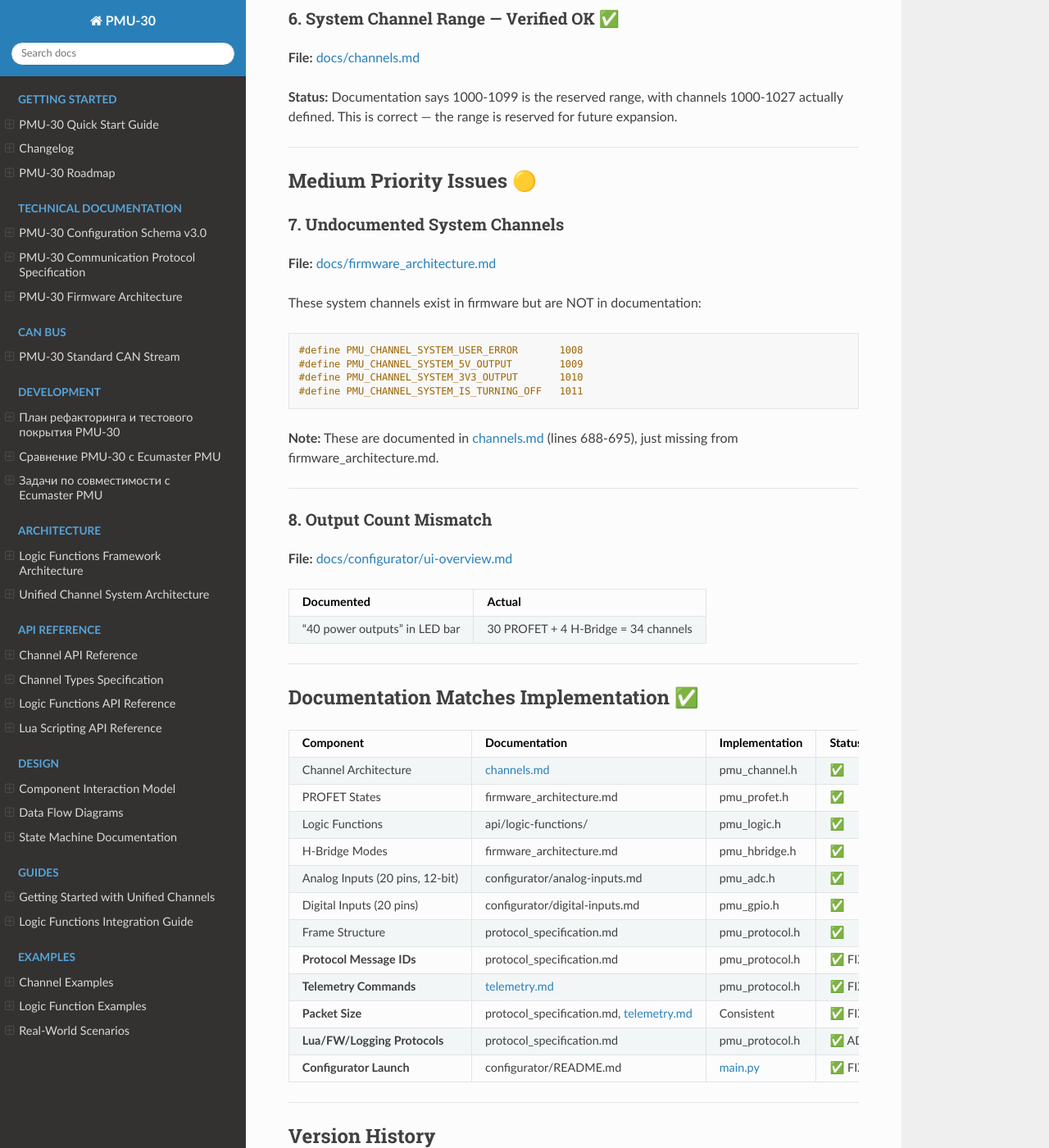
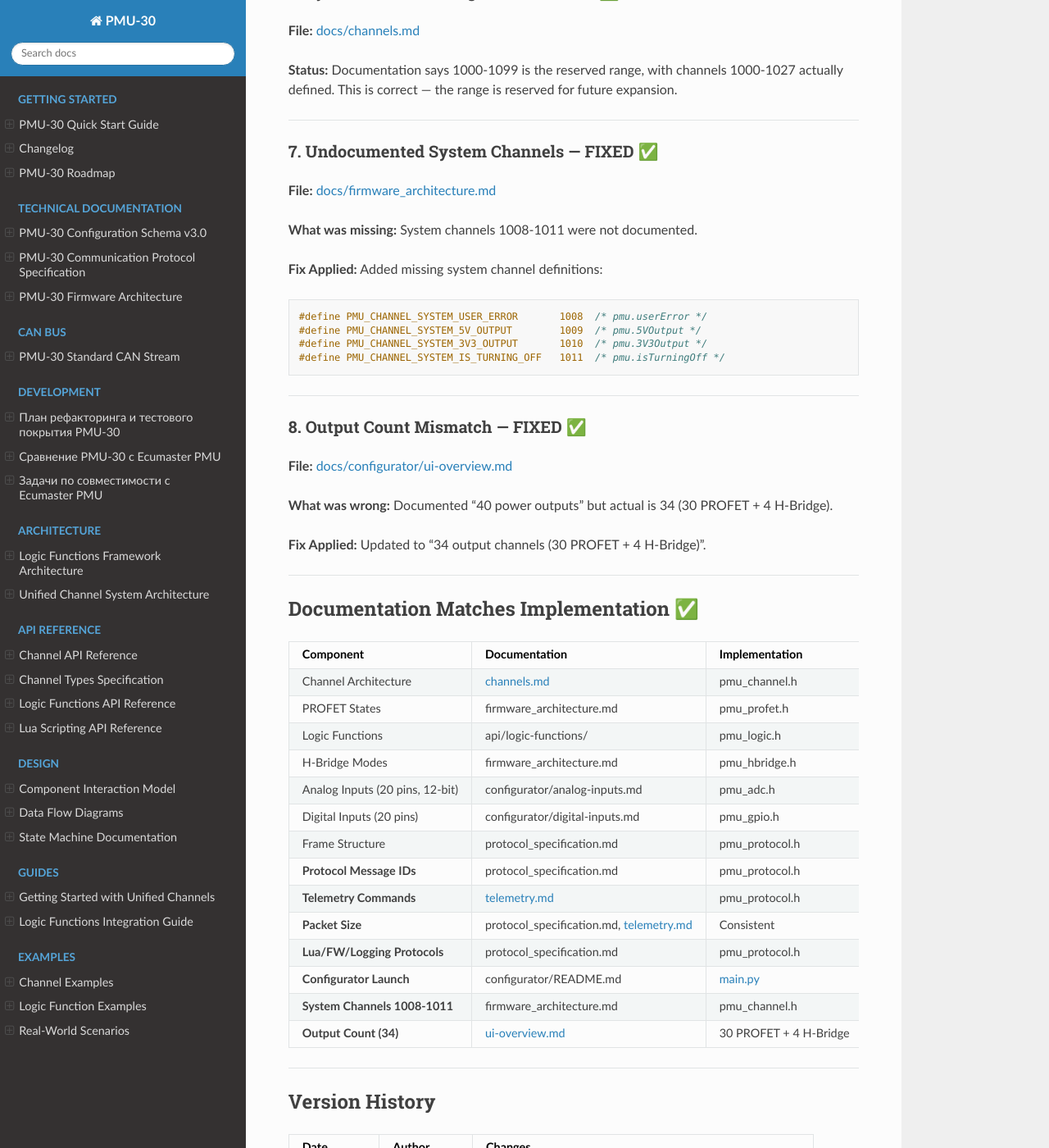
Before and after one commit to rakyury/pmu_30, a Sphinx documentation site: the page built from docs/DOCUMENTATION_STATUS.md, in a window 1280 px wide and 1400 px high, scrolled down 2405 px. Shown: the whole window at 82% size. Built offline with Sphinx 7.4.7 and the Read the Docs theme 3.1.0, drawn with Linux system fonts in a browser that asks for light colours; pages that are not in the unit, such as notebooks, are missing from menus; some of the changed text lies outside the part shown.

Commit message:
Fix remaining documentation issues - system channels and output count
- Add missing system channels 1008-1011 to firmware_architecture.md:
  - 1008: pmu.userError
  - 1009: pmu.5VOutput
  - 1010: pmu.3V3Output
  - 1011: pmu.isTurningOff

- Fix output count in ui-overview.md: 34 channels (30 PROFET + 4 H-Bridge)

- Update DOCUMENTATION_STATUS.md - all issues now resolved

🤖 Generated with [Claude Code](https://claude.com/claude-code)

Co-Authored-By: Claude Opus 4.5 <noreply@anthropic.com>

````diff
--- a/docs/DOCUMENTATION_STATUS.md
+++ b/docs/DOCUMENTATION_STATUS.md
@@ -8,8 +8,7 @@ This document tracks the accuracy of documentation compared to the actual implem
 
 | Status | Count | Description |
 |--------|-------|-------------|
-| ✅ Fixed | 6 | Issues resolved in this update |
-| 🟡 Medium | 2 | Minor issues remaining |
+| ✅ Fixed | 8 | All issues resolved |
 | ✅ OK | 7 | Documentation matches implementation |
 
 ---
@@ -96,32 +95,29 @@ This document tracks the accuracy of documentation compared to the actual implem
 
 ---
 
-## Medium Priority Issues 🟡
-
-### 7. Undocumented System Channels
+### 7. Undocumented System Channels — FIXED ✅
 
 **File:** [docs/firmware_architecture.md](firmware_architecture.md)
 
-These system channels exist in firmware but are NOT in documentation:
+**What was missing:** System channels 1008-1011 were not documented.
 
+**Fix Applied:** Added missing system channel definitions:
 ```c
-#define PMU_CHANNEL_SYSTEM_USER_ERROR       1008
-#define PMU_CHANNEL_SYSTEM_5V_OUTPUT        1009
-#define PMU_CHANNEL_SYSTEM_3V3_OUTPUT       1010
-#define PMU_CHANNEL_SYSTEM_IS_TURNING_OFF   1011
+#define PMU_CHANNEL_SYSTEM_USER_ERROR       1008  /* pmu.userError */
+#define PMU_CHANNEL_SYSTEM_5V_OUTPUT        1009  /* pmu.5VOutput */
+#define PMU_CHANNEL_SYSTEM_3V3_OUTPUT       1010  /* pmu.3V3Output */
+#define PMU_CHANNEL_SYSTEM_IS_TURNING_OFF   1011  /* pmu.isTurningOff */
 ```
-
-**Note:** These are documented in [channels.md](channels.md) (lines 688-695), just missing from firmware_architecture.md.
 
 ---
 
-### 8. Output Count Mismatch
+### 8. Output Count Mismatch — FIXED ✅
 
 **File:** [docs/configurator/ui-overview.md](configurator/ui-overview.md)
 
-| Documented | Actual |
-|------------|--------|
-| "40 power outputs" in LED bar | 30 PROFET + 4 H-Bridge = 34 channels |
+**What was wrong:** Documented "40 power outputs" but actual is 34 (30 PROFET + 4 H-Bridge).
+
+**Fix Applied:** Updated to "34 output channels (30 PROFET + 4 H-Bridge)".
 
 ---
 
@@ -141,6 +137,8 @@ These system channels exist in firmware but are NOT in documentation:
 | **Packet Size** | protocol_specification.md, telemetry.md | Consistent | ✅ FIXED |
 | **Lua/FW/Logging Protocols** | protocol_specification.md | pmu_protocol.h | ✅ ADDED |
 | **Configurator Launch** | configurator/README.md | main.py | ✅ FIXED |
+| **System Channels 1008-1011** | firmware_architecture.md | pmu_channel.h | ✅ FIXED |
+| **Output Count (34)** | ui-overview.md | 30 PROFET + 4 H-Bridge | ✅ FIXED |
 
 ---
 
@@ -148,5 +146,6 @@ These system channels exist in firmware but are NOT in documentation:
 
 | Date | Author | Changes |
 |------|--------|---------|
+| 2025-12-29 | Claude Code | Fixed medium priority issues (system channels, output count) |
 | 2025-12-29 | Claude Code | Fixed critical and high priority issues |
 | 2025-12-29 | Claude Code | Initial analysis report |
````
Also changed, not shown: docs/configurator/ui-overview.md (+2 -2 lines), docs/firmware_architecture.md (+14 -10 lines).
